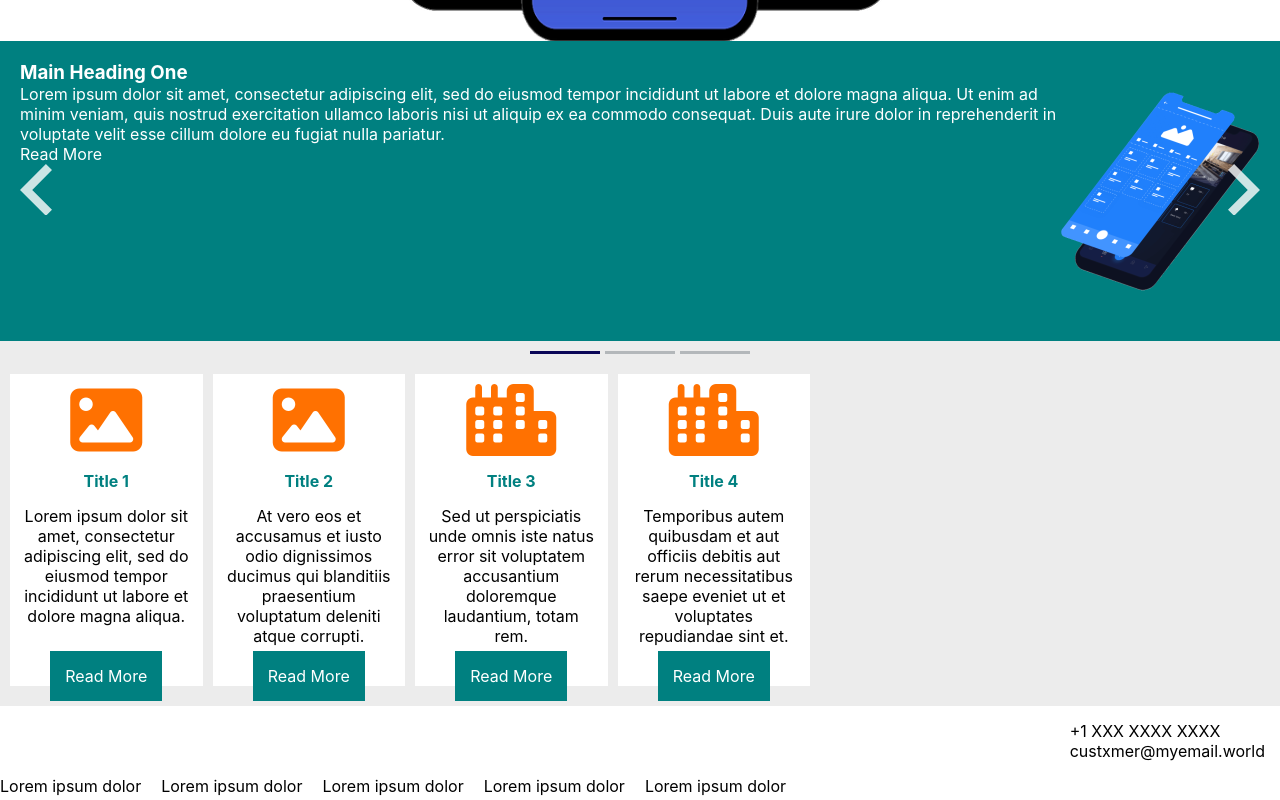
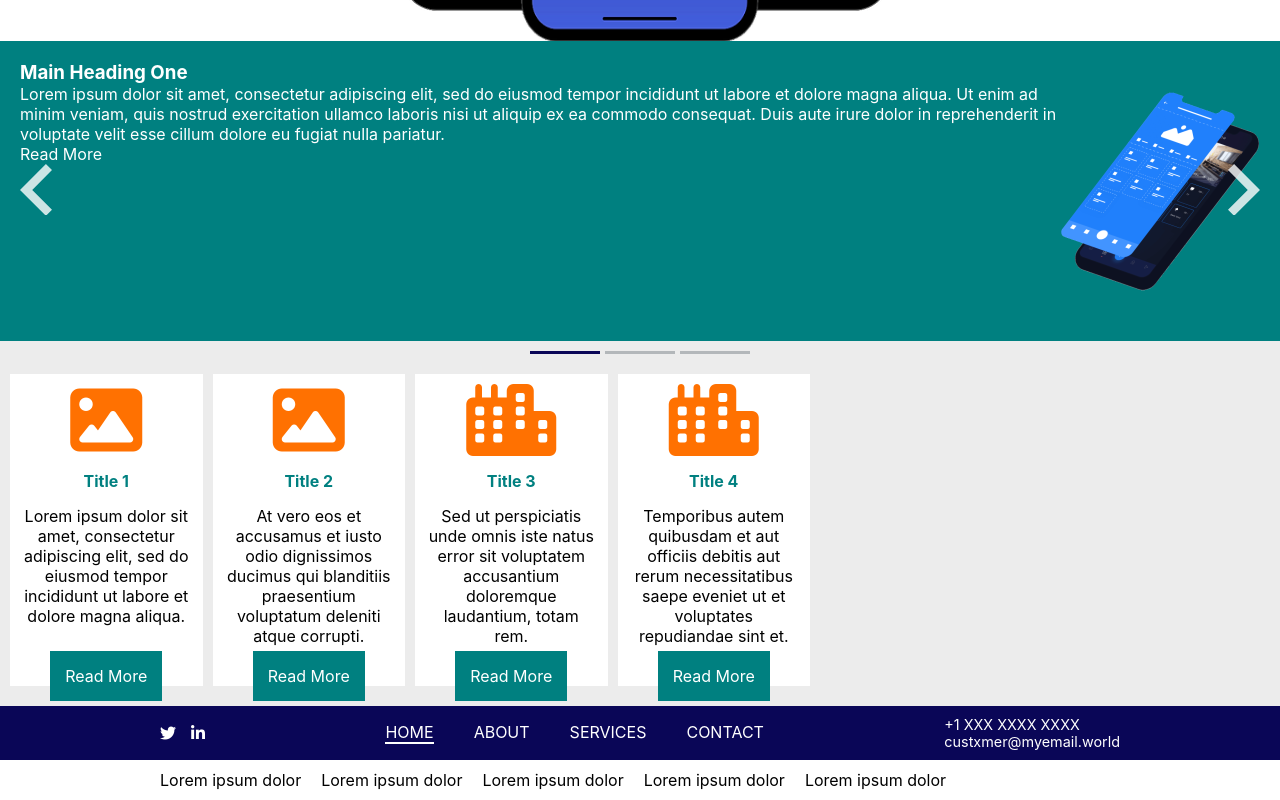
Before and after one commit to chasscepts/custxmer-clone, a React (Create React App) app: page / in a window 1280 px wide. Shown: the part 614-1414 px from the top of the page. Built offline with nearby package versions, Linux system fonts and the light colour scheme.

Commit message:
Style Footer Component.

```diff
--- a/src/components/AppFooter/index.js
+++ b/src/components/AppFooter/index.js
@@ -5,24 +5,30 @@ import css from './style.module.css';
 const AppFooter = () => (
   <footer>
     <div className={css.footerNav}>
+      <div className={`container ${css.navWrap}`}>
         <SocialMedia />
         <div className={css.mainMenuWrap}>
           <MainMenu />
         </div>
         <div className={css.contacts}>
-        <span>+1 XXX XXXX XXXX</span>
+          <a href="tel:+1 XXX XXXX XXXX" target="_blank" rel="noreferrer">
+            +1 XXX XXXX XXXX
+          </a>
           <a href="mailto:custxmer@myemail.world" target="_blank" rel="noreferrer">
             custxmer@myemail.world
           </a>
         </div>
       </div>
+    </div>
     <div className={css.footerInfo}>
+      <div className={`container ${css.footerInfoContainer}`}>
         <div>Lorem ipsum dolor</div>
         <div>Lorem ipsum dolor</div>
         <div>Lorem ipsum dolor</div>
         <div>Lorem ipsum dolor</div>
         <div>Lorem ipsum dolor</div>
       </div>
+    </div>
   </footer>
 );
 
--- a/src/components/AppFooter/style.module.css
+++ b/src/components/AppFooter/style.module.css
@@ -1,13 +1,19 @@
 .footerNav {
+  background-color: #0a0657;
+  color: #fff;
+  padding: 10px 0;
+}
+
+.navWrap {
   display: flex;
   justify-content: space-between;
   align-items: center;
-  padding: 15px;
 }
 
 .contacts {
   display: flex;
   flex-direction: column;
+  font-size: 0.9rem;
 }
 
 .mainMenuWrap {
@@ -15,9 +21,13 @@
 }
 
 .footerInfo {
+  padding: 10px;
+}
+
+.footerInfoContainer {
   display: flex;
 }
 
-.footerInfo > *:not(:first-child) {
+.footerInfoContainer > *:not(:first-child) {
   margin-left: 20px;
 }
```
Lines whose indentation alone changed are shown as unchanged.
